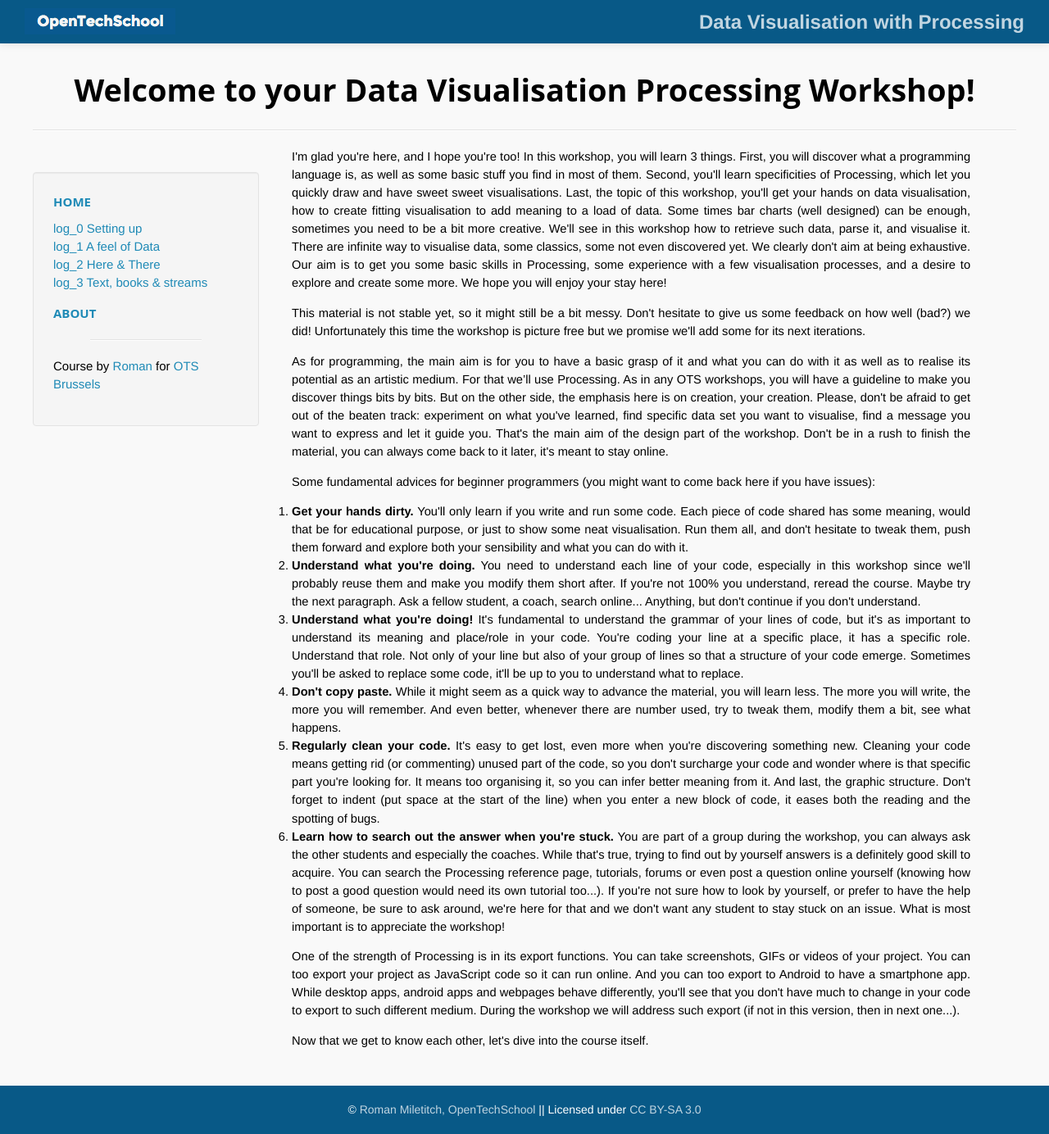
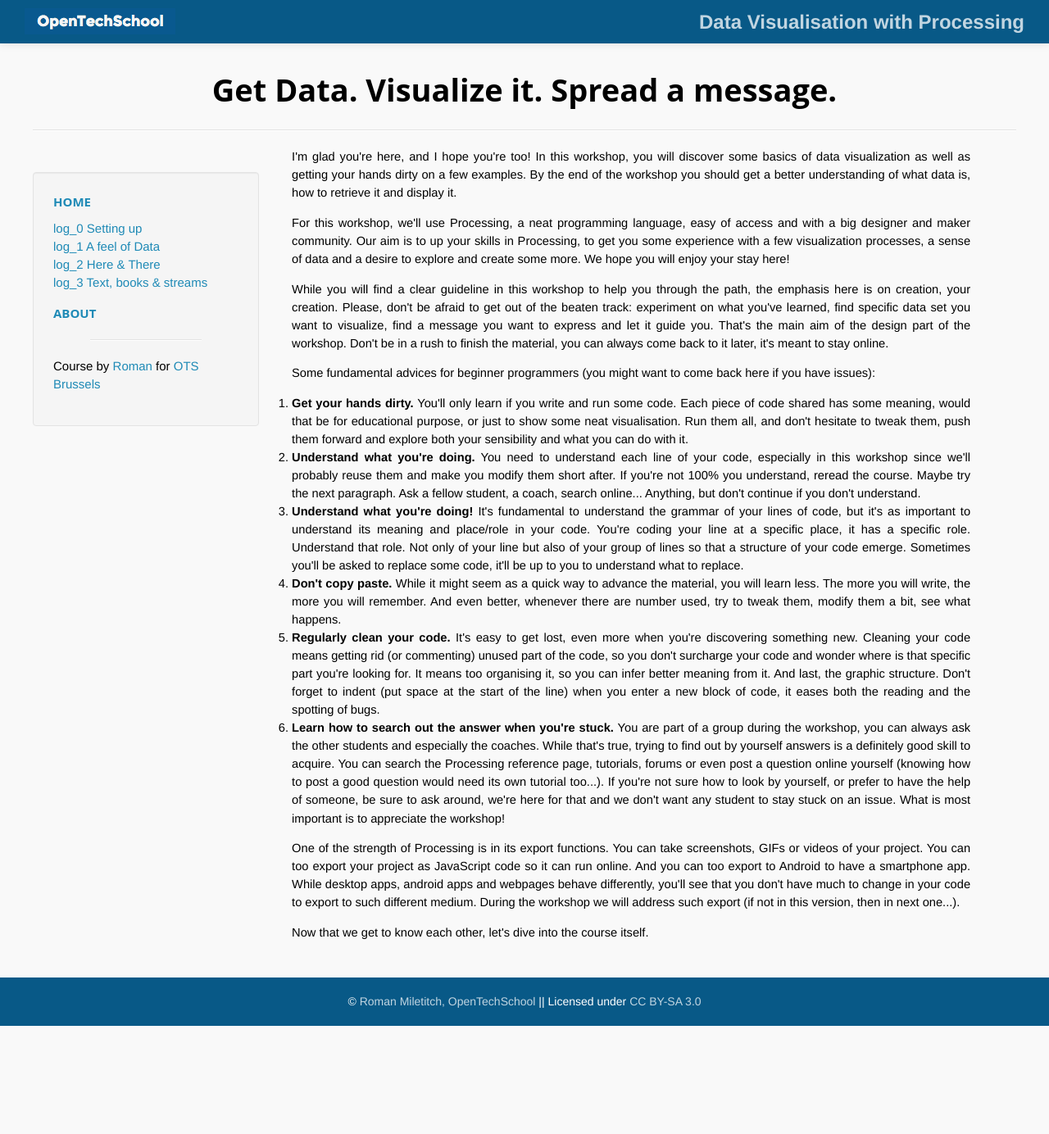
Before and after one commit to OpenTechSchool-Brussels/data-visualisation-with-processing, a Jekyll site: the page built from index.html, in a window 1280 px wide. Shown: the whole page at 82% size. Built offline with Jekyll 4.4.1, drawn with Linux system fonts in a browser that asks for light colours; Markdown is read by kramdown in place of the engine named in the settings; after the commit the page ends 1252 px from its top, so only the background shows below that.

Commit message:
Update index.html

```diff
--- a/index.html
+++ b/index.html
@@ -1,13 +1,13 @@
 ---
 layout: default
-title:  "Welcome to your Data Visualisation Processing Workshop!"
+title:  "Get Data. Visualize it. Spread a message."
 ---
 
-<p>I'm glad you're here, and I hope you're too! In this workshop, you will learn 3 things. First, you will discover what a programming language is, as well as some basic stuff you find in most of them. Second, you'll learn specificities of Processing, which let you quickly draw and have sweet sweet visualisations. Last, the topic of this workshop, you'll get your hands on data visualisation, how to create fitting visualisation to add meaning to a load of data. Some times bar charts (well designed) can be enough, sometimes you need to be a bit more creative. We'll see in this workshop how to retrieve such data, parse it, and visualise it. There are infinite way to visualise data, some classics, some not even discovered yet. We clearly don't aim at being exhaustive. Our aim is to get you some basic skills in Processing, some experience with a few visualisation processes, and a desire to explore and create some more. We hope you will enjoy your stay here!</p>
+<p>I'm glad you're here, and I hope you're too! In this workshop, you will discover some basics of data visualization as well as getting your hands dirty on a few examples. By the end of the workshop you should get a better understanding of what data is, how to retrieve it and display it.</p>
 
-<p>This material is not stable yet, so it might still be a bit messy. Don't hesitate to give us some feedback on how well (bad?) we did! Unfortunately this time the workshop is picture free but we promise we'll add some for its next iterations.</p>
+<p>For this workshop, we'll use Processing, a neat programming language, easy of access and with a big designer and maker community. Our aim is to up your skills in Processing, to get you some experience with a few visualization processes, a sense of data and a desire to explore and create some more. We hope you will enjoy your stay here!</p>
 
-<p>As for programming, the main aim is for you to have a basic grasp of it and what you can do with it as well as to realise its potential as an artistic medium. For that we’ll use Processing. As in any OTS workshops, you will have a guideline to make you discover things bits by bits. But on the other side, the emphasis here is on creation, your creation. Please, don't be afraid to get out of the beaten track: experiment on what you've learned, find specific data set you want to visualise, find a message you want to express and let it guide you. That's the main aim of the design part of the workshop. Don't be in a rush to finish the material, you can always come back to it later, it's meant to stay online.</p>
+<p>While you will find a clear guideline in this workshop to help you through the path, the emphasis here is on creation, your creation. Please, don't be afraid to get out of the beaten track: experiment on what you've learned, find specific data set you want to visualize, find a message you want to express and let it guide you. That's the main aim of the design part of the workshop. Don't be in a rush to finish the material, you can always come back to it later, it's meant to stay online.</p>
 
 <p>Some fundamental advices for beginner programmers (you might want to come back here if you have issues):
 <ol>
```
